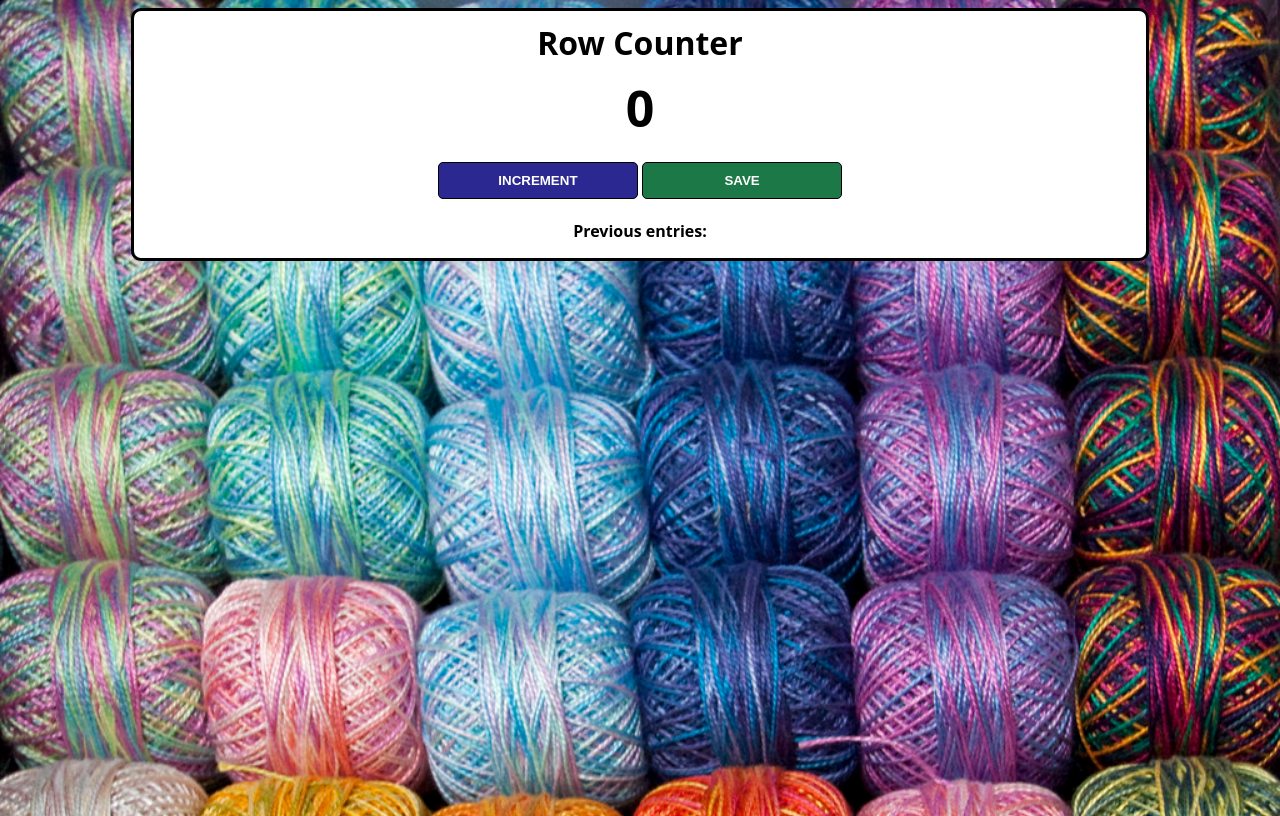
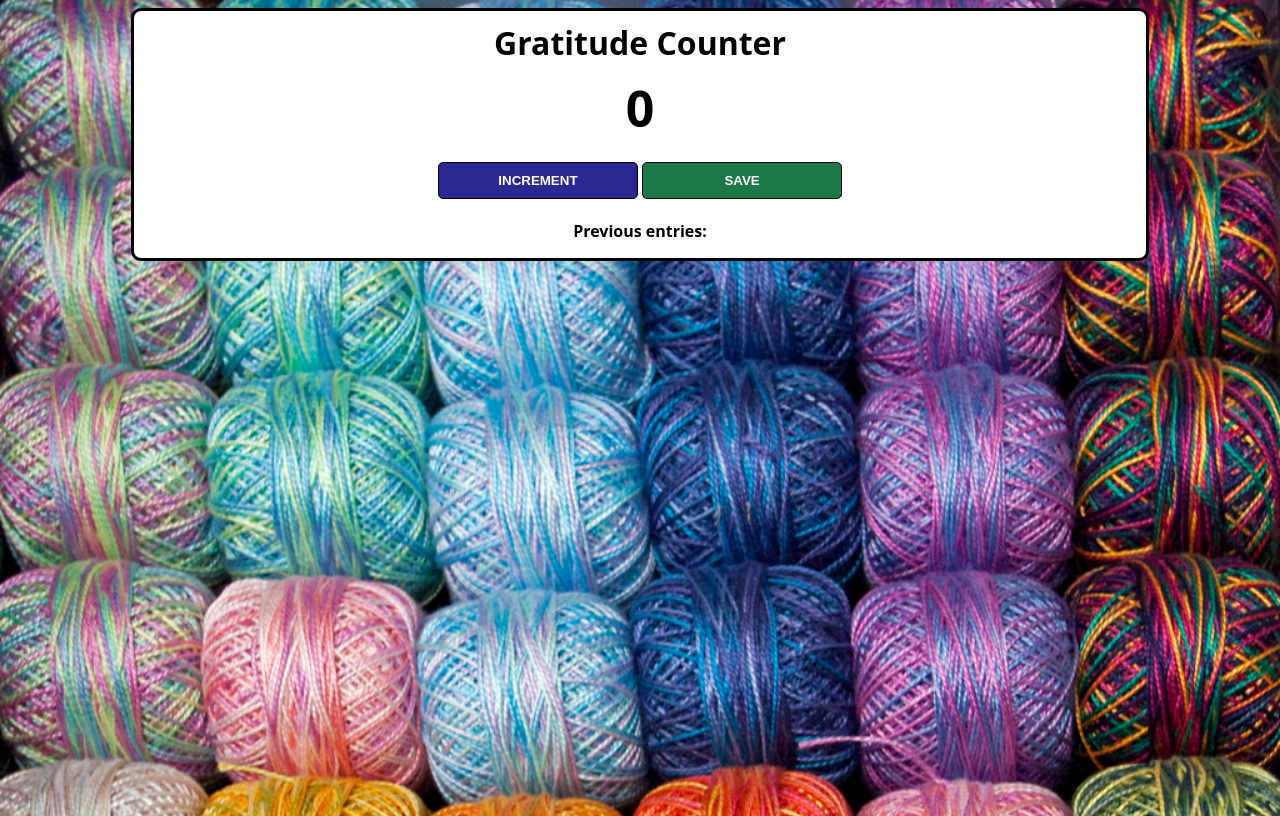
Before and after one commit to kaltun-dev/Gratitude-Counter, a plain HTML site: page index.html in a window 1280 px wide. Drawn offline with Linux system fonts and the light colour scheme.

Commit message:
Update title on  index.html

```diff
--- a/index.html
+++ b/index.html
@@ -4,7 +4,7 @@
     </head>
     <body>
         <div class="container">
-            <h1>Row Counter</h1>
+            <h1>Gratitude Counter</h1>
             <h2 id="count-el">0</h2>
             <button id="increment-btn" onclick="increment()">INCREMENT</button>
             <button id="save-btn" onclick="save()">SAVE</button>
```
